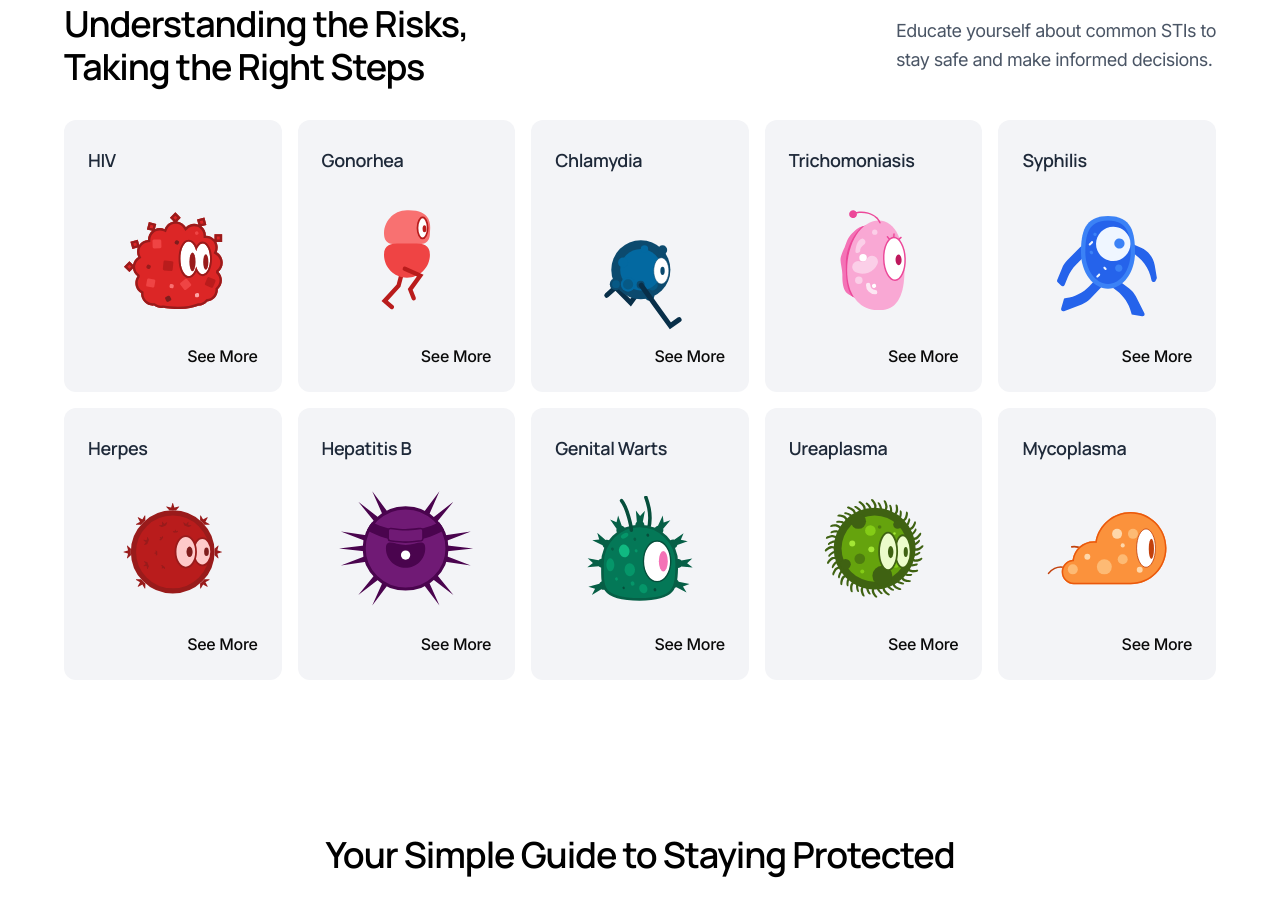
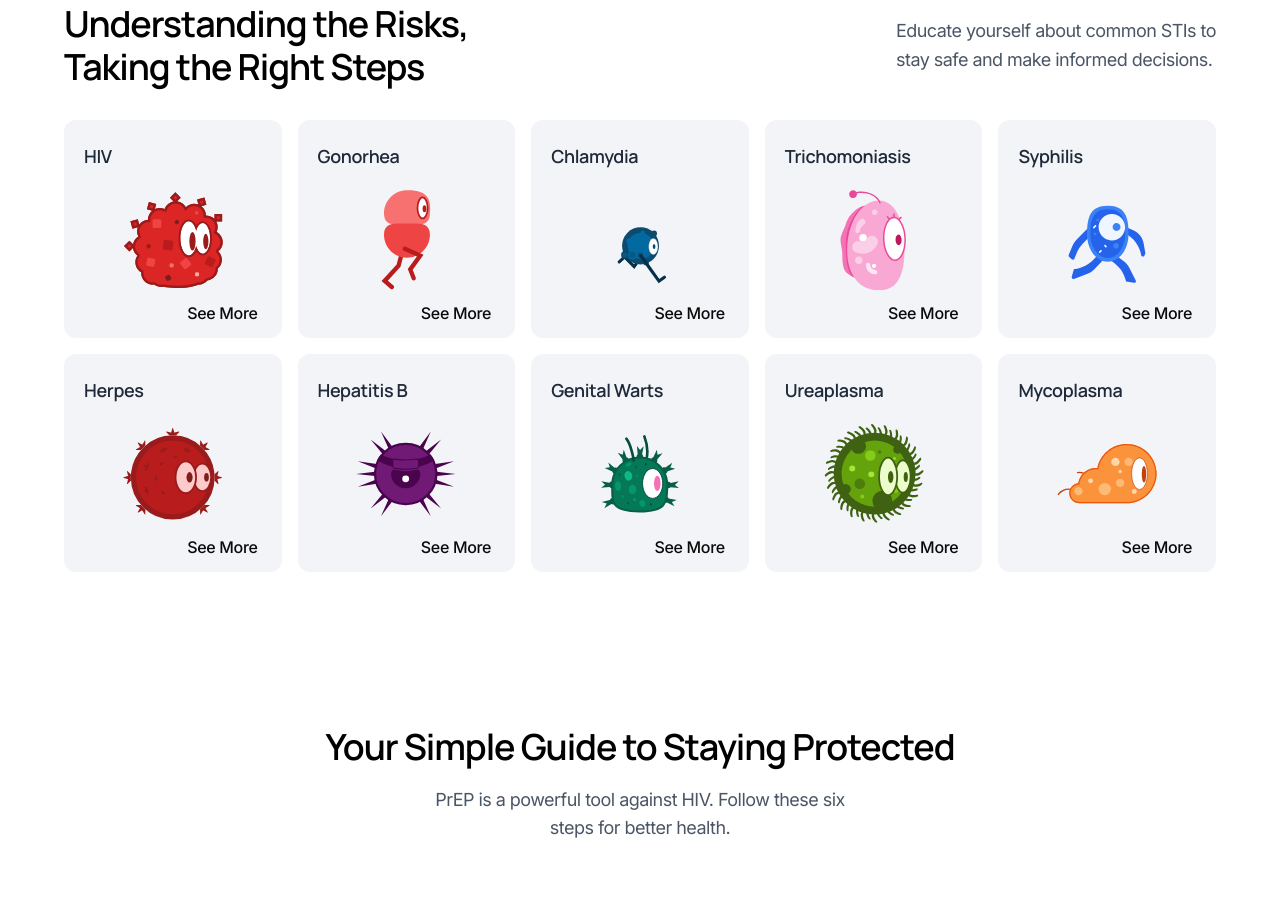
Before and after one commit to anamarisa/pharmacy-landing-page, a React (Vite) app: page / in a window 1280 px wide. Shown: the part 800-1698 px from the top of the page. Built offline with nearby package versions, Linux system fonts and the light colour scheme.

Commit message:
update card size with aspect ratio

```diff
--- a/src/components/STI/STIAwareness.jsx
+++ b/src/components/STI/STIAwareness.jsx
@@ -38,73 +38,44 @@ export default function STIAwareness() {
 
   const animationStyles = {
     HIV: {
-      transform: "translate(-50%, -75%)",
       bgGradient: "bg-gradient-to-br from-[#334155] to-[#475569]",
       size: { width: "220px", height: "220px" },
     },
     Gonorhea: {
-      transform: "translate(-55%, -55%)",
       bgGradient: "bg-gradient-to-br from-[#065F46] to-[#059669]",
       size: { width: "160px", height: "160px" },
-      imageLeft: "30%",
     },
     Chlamydia: {
-      transform: "translate(-50%, -60%)",
       bgGradient: "bg-gradient-to-br from-[#292524] to-[#57534E]",
       size: { width: "180px", height: "180px" },
-      imageSize: { width: "160px", height: "160px" },
-      imageTop: "-70%",
-      imageLeft: "15%",
     },
     Trichomoniasis: {
-      transform: "translate(-50%, -70%)",
       bgGradient: "bg-gradient-to-br from-[#EA580C] to-[#FB923C]",
       size: { width: "240px", height: "240px" },
     },
     Syphilis: {
-      transform: "translate(-50%, -40%)",
       bgGradient: "bg-gradient-to-br from-[#2563EB] to-[#3B82F6]",
       size: { width: "140px", height: "140px" },
-      imageSize: { width: "130px", height: "130px" },
-      imageTop: "-20%",
-      imageLeft: "20%",
     },
     Herpes: {
-      transform: "translate(-50%, -70%)",
       bgGradient: "bg-gradient-to-br from-[#7C3AED] to-[#5B21B6]",
       size: { width: "280px", height: "280px" },
-      imageTop: "-10%",
-      imageLeft: "30%",
     },
     "Hepatitis B": {
-      transform: "translate(-50%, -50%)",
       bgGradient: "bg-gradient-to-br from-[#422006] to-[#7F3E0C]",
       size: { width: "280px", height: "280px" },
-      imageSize: { width: "135px", height: "135px" },
-      imageTop: "-20%",
-      imageLeft: "20%",
     },
     "Genital Warts": {
-      transform: "translate(-50%, -75%)",
       bgGradient: "bg-gradient-to-br from-[#1A2E05] to-[#4D7C0F]",
       size: { width: "280px", height: "280px" },
-      imageSize: { width: "135px", height: "135px" },
-      imageTop: "-25%",
-      imageLeft: "20%",
     },
     Ureaplasma: {
-      transform: "translate(-50%, -50%)",
       bgGradient: "bg-gradient-to-br from-[#BE123C] to-[#E11D48]",
-      imageTop: "-3%",
-      imageLeft: "28%",
+      size: { width: "190px", height: "190px" },
     },
     Mycoplasma: {
-      transform: "translate(-50%, -75%)",
       bgGradient: "bg-gradient-to-br from-[#DC2626] to-[#6D0909]",
       size: { width: "280px", height: "280px" },
-      imageSize: { width: "120px", height: "120px" },
-      imageTop: "-5%",
-      imageLeft: "20%",
     },
   };
 
@@ -140,6 +111,70 @@ export default function STIAwareness() {
         },
       },
     ],
+  };
+
+  // Common card component with consistent 1:1 ratio
+  const STICard = ({ category, isActive, onClick, onMouseEnter, onMouseLeave }) => {
+    const animationStyle = animationStyles[category.name];
+
+    return (
+      <div
+        className={`
+          relative aspect-square rounded-xl flex flex-col justify-between cursor-pointer transition-all duration-200 overflow-hidden
+          ${isActive && animationStyle?.bgGradient ? animationStyle.bgGradient + " text-white" : "bg-[#f3f4f7]"}
+        `}
+        onClick={onClick}
+        onMouseEnter={onMouseEnter}
+        onMouseLeave={onMouseLeave}
+      >
+        {/* Card Header */}
+        <div className="flex justify-between items-start p-4 sm:p-5">
+          <h4 className={`text-[16px] md:text-lg font-manrope font-semibold leading-[32px] tracking-[-0.02em] capitalize ${
+            isActive ? "text-white" : "text-gray-800"
+          }`}>
+            {category.name}
+          </h4>
+        </div>
+
+        {/* Animation/Image Container */}
+        <div className="flex-1 w-full relative flex items-center justify-center">
+          {isActive && lottieAnimations[category.name] ? (
+            <div className="absolute top-1/2 left-1/2 transform -translate-x-1/2 -translate-y-8/10">
+              <Player
+                autoplay
+                loop
+                src={lottieAnimations[category.name]}
+                style={{
+                  width: animationStyle?.size?.width || "190px",
+                  height: animationStyle?.size?.height || "190px",
+                }}
+              />
+            </div>
+          ) : (
+            <img
+              src={category.image}
+              alt={category.name}
+              className="absolute top-1/2 left-1/2 transform -translate-x-1/2 -translate-y-1/2"
+              style={{
+                width: "100px",
+                height: "100px",
+                objectFit: "contain",
+              }}
+              loading="lazy"
+            />
+          )}
+        </div>
+
+        {/* See More button */}
+        {!isActive && (
+          <div className="flex justify-end p-4 sm:p-6">
+            <span className="text-[16px] leading-0.5 font-inter tracking-[-0.02em] font-medium text-neutral">
+              See More
+            </span>
+          </div>
+        )}
+      </div>
+    );
   };
 
   return (
@@ -188,180 +223,43 @@ export default function STIAwareness() {
       <div className="md:hidden">
         <Slider {...sliderSettings} className="mb-12">
           {categories.map((category) => {
-            const isActive =
-              hovered === category.name || selected === category.name;
-            const animationStyle = animationStyles[category.name];
-
+            const isActive = hovered === category.name || selected === category.name;
             return (
-              <div
-                key={category.name}
-                className="px-2 h-full"
-                onClick={() => handleSelect(category.name)}
-              >
-                <div
-                  className={`
-                    relative w-full h-[220px] rounded-xl flex flex-col justify-between cursor-pointer transition-colors duration-200
-                    ${
-                      isActive && animationStyle?.bgGradient
-                        ? animationStyle.bgGradient + " text-white"
-                        : "bg-[#f3f4f7]"
-                    }
-                  `}
+              <div key={category.name} className="px-2 h-full">
+                <STICard
+                  category={category}
+                  isActive={isActive}
+                  onClick={() => handleSelect(category.name)}
                   onMouseEnter={() => setHovered(category.name)}
                   onMouseLeave={() => setHovered(null)}
-                >
-                  {/* Card Header */}
-                  <div className="flex justify-between items-start p-4 sm:p-5">
-                    <h4
-                      className={`text-[16px] font-manrope font-semibold leading-[32px] tracking-[-0.02em] capitalize ${
-                        isActive ? "text-white" : "text-gray-800"
-                      }`}
-                    >
-                      {category.name}
-                    </h4>
-                  </div>
-
-                  {/* Image / Animation */}
-                  <div
-                    className={`flex-1 flex items-center justify-center px-4 relative ${
-                      isActive ? "overflow-visible" : "overflow-hidden"
-                    }`}
-                  >
-                    {isActive && lottieAnimations[category.name] ? (
-                      <Player
-                        autoplay
-                        loop
-                        src={lottieAnimations[category.name]}
-                        style={{
-                          position: "absolute",
-                          top: "10%",
-                          left: "50%",
-                          transform: animationStyle?.transform,
-                          width: animationStyle?.size?.width || "190px",
-                          height: animationStyle?.size?.height || "190px",
-                        }}
-                      />
-                    ) : (
-                      <img
-                        src={category.image}
-                        alt={category.name}
-                        style={{
-                          width: animationStyle?.imageSize?.width || "100px",
-                          height: animationStyle?.imageSize?.height || "100px",
-                          position: "absolute",
-                          top: animationStyle?.imageTop || "0%",
-                          left: animationStyle?.imageLeft || "25%",
-                          objectFit: "contain",
-                        }}
-                        loading="lazy"
-                      />
-                    )}
-                  </div>
-
-                  {/* Static See More button */}
-                  {!isActive && (
-                    <div className="flex justify-end p-6">
-                      <span className="text-[16px] leading-0.5 font-inter tracking-[-0.02em] font-medium text-neutral">
-                        See More
-                      </span>
-                    </div>
-                  )}
-                </div>
+                />
               </div>
             );
           })}
         </Slider>
       </div>
 
-      {/* Desktop Grid (hidden on mobile) */}
-      <div className="hidden md:grid grid-cols-2 md:grid-cols-3 lg:grid-cols-5 gap-4 mt-4 auto-rows-fr">
+      {/* Desktop Grid */}
+      <div className="hidden md:grid grid-cols-2 md:grid-cols-3 lg:grid-cols-5 gap-4 mt-4">
         {categories.map((category) => {
-          const isActive =
-            hovered === category.name || selected === category.name;
-          const animationStyle = animationStyles[category.name];
-
+          const isActive = hovered === category.name || selected === category.name;
           return (
-            <div
+            <STICard
               key={category.name}
-              className={`
-                relative h-full min-h-[236px] rounded-xl flex flex-col justify-between cursor-pointer transition-all duration-200
-                ${
-                  isActive && animationStyle?.bgGradient
-                    ? animationStyle.bgGradient + " text-white"
-                    : "bg-[#f3f4f7]"
-                }
-              `}
+              category={category}
+              isActive={isActive}
               onClick={() => handleSelect(category.name)}
               onMouseEnter={() => setHovered(category.name)}
               onMouseLeave={() => setHovered(null)}
-            >
-              {/* Card Header */}
-              <div className="flex justify-between items-start p-6">
-                <h4
-                  className={`text-lg font-manrope font-semibold leading-[32px] tracking-[-0.02em] capitalize ${
-                    isActive ? "text-white" : "text-gray-800"
-                  }`}
-                >
-                  {category.name}
-                </h4>
-              </div>
-
-              {/* Image/Animation Container - Made consistent */}
-              <div className="flex-1 min-h-[120px] relative">
-                {isActive && lottieAnimations[category.name] ? (
-                  <Player
-                    autoplay
-                    loop
-                    src={lottieAnimations[category.name]}
-                    style={{
-                      position: "absolute",
-                      top: "50%",
-                      left: "50%",
-                      transform: `${
-                        animationStyle?.transform || "translate(-50%, -50%)"
-                      }`,
-                      width: animationStyle?.size?.width || "190px",
-                      height: animationStyle?.size?.height || "190px",
-                    }}
-                  />
-                ) : (
-                  <img
-                    src={category.image}
-                    alt={category.name}
-                    className="absolute top-1/2 left-1/2 transform -translate-x-1/2 -translate-y-1/2"
-                    style={{
-                      width: animationStyle?.imageSize?.width || "100px",
-                      height: animationStyle?.imageSize?.height || "100px",
-                      objectFit: "contain",
-                    }}
-                    loading="lazy"
-                  />
-                )}
-              </div>
-
-              <div className={`p-6 ${isActive ? "invisible" : ""}`}>
-                <div className="flex justify-end">
-                  <span className="text-[16px] font-inter tracking-[-0.02em] leading-[24px] font-medium text-neutral">
-                    See More
-                  </span>
-                </div>
-              </div>
-            </div>
+            />
           );
         })}
       </div>
 
       {/* Detail Card */}
       {selected && (
-        <div
-          className={`transition-opacity duration-300 ease-out mt-6 ${
-            fadeIn ? "opacity-100" : "opacity-0"
-          }`}
-        >
-          <STIDetailCard
-            selected={selected}
-            categoryDetails={categoryDetails}
-          />
+        <div className={`transition-opacity duration-300 ease-out mt-6 ${fadeIn ? "opacity-100" : "opacity-0"}`}>
+          <STIDetailCard selected={selected} categoryDetails={categoryDetails} />
         </div>
       )}
     </section>
```
